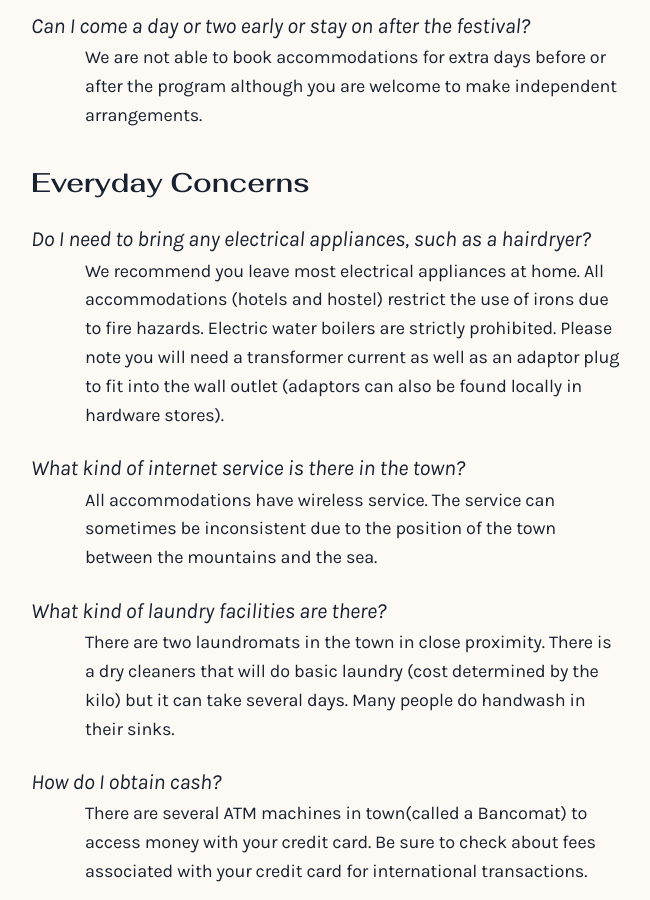
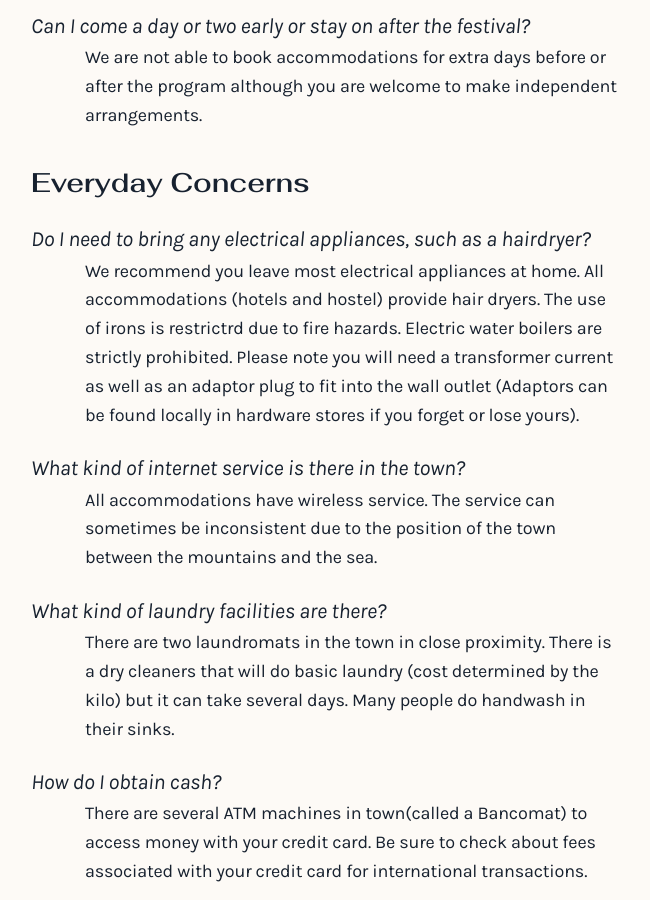
Before and after one commit to Amalfi-Festival/amalfi-festival-org, a Jekyll site: the page built from faq.md, in a window 1280 px wide and 900 px high, scrolled down 1305 px. Shown: the whole window, without its empty margins (96-746 px from the left). Built offline with Jekyll 4.4.1, drawn with Linux system fonts in a browser that asks for light colours; some of the changed lines change nothing that is shown; some of the changed text lies outside the part shown.

Commit message:
Update faq.md
More revisions

```diff
--- a/faq.md
+++ b/faq.md
@@ -34,7 +34,7 @@ Can I come a day or two early or stay on after the festival?
 ## Everyday Concerns
 
 Do I need to bring any electrical appliances, such as a hairdryer?
-: We recommend you leave most electrical appliances at home. All accommodations (hotels and hostel) restrict the use of irons due to fire hazards. Electric water boilers are strictly prohibited.  Please note you will need a transformer  current as well as an adaptor plug to fit into the wall outlet (adaptors can also be found locally in hardware stores).
+: We recommend you leave most electrical appliances at home. All accommodations (hotels and hostel) provide hair dryers. The use of irons is restrictrd due to fire hazards. Electric water boilers are strictly prohibited.  Please note you will need a transformer  current as well as an adaptor plug to fit into the wall outlet (Adaptors can be found locally in hardware stores if you forget or lose yours).
 
 What kind of internet service is there in the town?
 : All accommodations have wireless service. The service can sometimes be inconsistent due to the position of the town between the mountains and the sea.
@@ -57,11 +57,11 @@ Clothing
 Performers
 : Men are expected to perform in dress shirt while women should plan to appear in dressy summery attire. Please be sure to bring appropriate dress shoes.
 
-Beach & Pool Wear
-: In addition to a bathing suit, a “cover-up” is a good idea so you can walk down to the beach. Be sure to pack hats & sunscreen for the dazzling Mediterranean sun!
+Beach Wear
+: In addition to a bathing suit, a “cover-up” is a good idea so you can walk down to the beach. Be sure to pack hats and sunscreen for the dazzling Mediterranean sun!
 
 Shoes
-: Both men and women who will be performing should  have dress shoes (or sandals for women.).
+: Both men and women who will be performing should have dress shoes (or sandals for women.).
 
 Everyday shoes
 : Because you will doing a lot of walking between the hotel and practice facilities, we recommend a pair of comfortable shoes or sandals. The Amalfi Coast is hilly terrain so be prepared to get some exercise, especially on excursion days.
```
